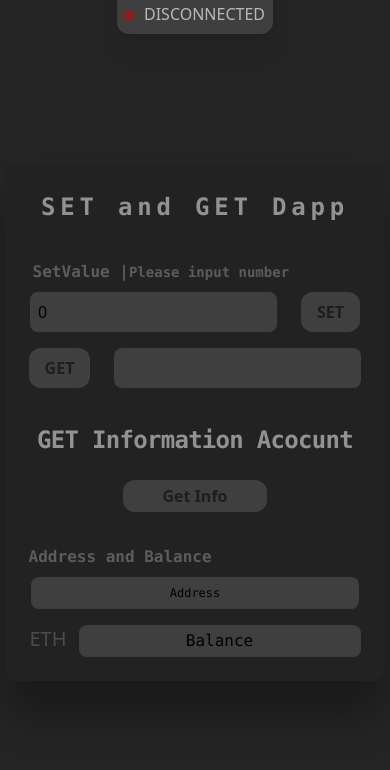
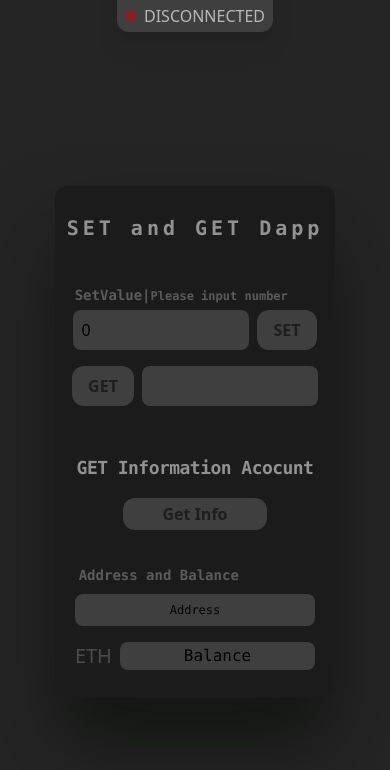
Before and after one commit to amir59310/SET-GET-INFO-simple-Dapp, a React (Create React App) app: page / in a window 390 px wide. Shown: the top 770 px of the page. Built offline with nearby package versions, Linux system fonts and the light colour scheme.

Commit message:
add Mobile Responsive

```diff
--- a/src/Components/Background.js
+++ b/src/Components/Background.js
@@ -5,53 +5,57 @@ function background({ GetInfo, AddressValue, BalanceValue, SetBtn, setValueInput
     return (
         <div className="bg-[#252525] bg-cover min-h-screen flex items-center  justify-center">
 
-            <div className=" bg-[#222222] max-w-sm overflow-hidden  drop-shadow-[0px_35px_20px_rgba(0,0,0,0.3)] p-6 rounded-xl animate-fade-down-for-background  ">
+            <div className=" bg-[#1b1b1b] m-6 overflow-hidden  drop-shadow-[0px_50px_40px_rgba(0,6,0,0.5)] mt-16  px-3 pb-7 rounded-xl animate-fade-down-for-background
+             md:bg-[#222222] md:overflow-hidden md:drop-shadow-[0px_35px_20px_rgba(0,0,0,0.3)] md:mt-0 md:p-6 md:rounded-xl md:animate-fade-down-for-background  ">
 
-                <div className="mt-1">
-
-
-                    <h1 className="text-center text-2xl font-bold font-mono text-[#929292] tracking-wide ">SET and GET Dapp</h1>
+                <div className="pt-7 md:pt-0 mb-10 md:mb-0">
+                    <h1 className="text-center text-xl font-bold font-mono text-[#929292] tracking-wide
+                    md:text-2xl ">SET and GET Dapp</h1>
                 </div>
 
-                <div className=" mt-9" >
+                <div className=" md:mt-9" >
 
-                    <div className="mt-5 mb-2">
+                    <div className="mt-3 md:mt-5 md:mb-2">
 
-                        <label className="text-[#5c5c5c] font-mono font-extrabold ml-1  ">SetValue |
-                        <span className="text-sm">Please input number</span>
+                        <label className="text-[#5c5c5c] font-mono text-sm md:text-lg font-extrabold ml-2 md:ml-5  ">SetValue|
+                            <span className=" text-xs md:text-sm ">Please input number</span>
                         </label>
 
                     </div >
 
-                    <div className="flex items-center justify-center mt-1 gap-6">
-                        <input value={SetBtn} onChange={(e) => setValueInput(e.target.value)} className="border-0 focus:ring-0 rounded-lg bg-[#3f3f3f] dark:text-white p-2 focus:bg-[#303030] custom-input " type="number" />
+                    <div className="flex items-center justify-center mt-1 gap-2
+                    md:gap-6">
+                        <input value={SetBtn} onChange={(e) => setValueInput(e.target.value)} className="border-0 focus:ring-0 rounded-lg bg-[#3f3f3f] dark:text-white  p-2 focus:bg-[#303030] custom-input w-44
+                        md:w-48 " type="number" />
                         <button onClick={SetValueBtn} className="bg-[#3f3f3f] px-4 py-2 font-bold rounded-xl text-[#1e1e1e] transition-all ease-in-out duration-300 hover:bg-[#5c5c5c] ">SET</button>
                     </div>
 
                 </div>
 
-                <div className=" flex items-center justify-center gap-6 my-4" >
+                <div className=" flex items-center justify-center gap-2 md:gap-6 my-4" >
 
                     <button onClick={GetBtn} className="bg-[#3f3f3f] px-4 py-2 font-bold rounded-xl text-[#1e1e1e] transition-all ease-in-out duration-300 hover:bg-[#5c5c5c]" >GET</button>
-                    <input value={GetValue} className="border-0 focus:ring-0 rounded-lg bg-[#3f3f3f] dark:text-white p-2 focus:outline-none " readOnly />
+                    <input value={GetValue} className="border-0 focus:ring-0 rounded-lg bg-[#3f3f3f] dark:text-white p-2 focus:outline-none w-44 md:w-48 " readOnly />
                 </div>
-                <div className="mt-9">
-                    <h1 className="text-center text-2xl font-bold font-mono text-[#929292]  tracking-tighter" >GET Information Acocunt</h1>
+                <div className="mt-12 md:mt-9">
+                    <h1 className="text-center text-lg md:text-2xl font-bold font-mono text-[#929292]  tracking-tighter" >GET Information Acocunt</h1>
 
-                    <div className="mt-6">
+                    <div className="md:mt-6">
 
                         <div className="flex items-center justify-center my-4" >
                             <button onClick={GetInfo} className="bg-[#3f3f3f] px-10 py-1 font-bold rounded-xl text-[#1e1e1e] mb-4 transition-all ease-in-out duration-300 hover:bg-[#5c5c5c]">Get Info</button>
                         </div>
-                        <div className="mb-2">
-                            <label className="text-[#5c5c5c] font-mono font-extrabold   " >Address and Balance </label>
+                        <div className="ml-3 md:ml-0 mb-2 md:mb-2">
+                            <label className="text-[#5c5c5c] text-sm md:text-base font-mono font-extrabold   " >Address and Balance </label>
                         </div>
                         <div className="flex flex-col items-center gap-4 " >
 
-                            <input value={AddressValue} size={42} placeholder="Address" className=" text-center text-xs font-mono border-0 focus:ring-0 rounded-lg bg-[#3f3f3f] dark:text-white p-2 focus:outline-none placeholder:text-center placeholder:text-[#1e1e1e] " readOnly></input>
-                            <div className="flex flex-row gap-3">
+                            <input value={AddressValue} size={42} placeholder="Address" className=" text-center text-xs font-mono border-0 focus:ring-0 rounded-lg bg-[#3f3f3f] dark:text-white p-2 focus:outline-none placeholder:text-center placeholder:text-[#1e1e1e] w-[15rem]
+                     md:w-[19.2rem]  " readOnly></input>
+                            <div className="flex flex-row gap-2">
                                 <p className="text-[#4b4b4b] text-xl ">ETH</p>
-                                <input value={BalanceValue} placeholder="Balance" className="text-center font-mono border-0 focus:ring-0 rounded-lg bg-[#3f3f3f] dark:text-white p-2 px-9  py-1 focus:outline-none placeholder:text-center placeholder:text-[#1e1e1e]" readOnly ></input>
+                                <input value={BalanceValue} placeholder="Balance" className="text-center font-mono border-0 focus:ring-0 rounded-lg bg-[#3f3f3f] dark:text-white md:p-2 md:px-9  md:py-1 focus:outline-none placeholder:text-center placeholder:text-[#1e1e1e]
+                                md:w-[16.4rem] w-[12.2rem]" readOnly ></input>
 
                             </div>
                         </div>
--- a/src/Components/ConnectionState.js
+++ b/src/Components/ConnectionState.js
@@ -18,10 +18,10 @@ const ConnectionState = ({ showWalletState }) => {
     }, [showWalletState]);
 
     return (
-        <div className="bg-[#252525] bg-cover flex items-center justify-center  ">
+        <div className="bg-[#252525] bg-cover flex items-center justify-center ">
             <div className="absolute drop-shadow-xl animate-fade-down-connection-state ">
 
-                <span className="bg-[#3f3f3f]  text-[#b9b9b9]  px-2 pb-2 pt-9 rounded-b-xl  font flex items-center z-10"><svg width="15" height="15" className="mt-2 mr-1 blur-sm animate-pulse ">
+                <span className="bg-[#3f3f3f]  text-[#b9b9b9]  px-2 pb-1 pt-9 rounded-b-xl flex items-center "><svg width="15" height="15" className="mt-1 mr-1 blur-sm animate-pulse ">
                     <circle cx="5" cy="5" r="5" fill={Svgcolor}> </circle>
                 </svg>{showWalletState}</span>
                 {/* #c50909 */}
```
